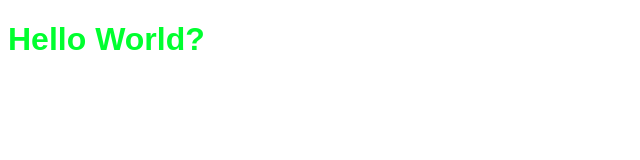
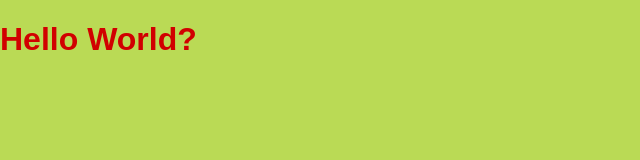
Before and after one commit to magdalenagorecka/1710-seed, a website built with webpack: page src/index.html in a window 1280 px wide. Shown: the whole page, without its empty margins (0-640 px from the left). Built offline with nearby package versions, Linux system fonts and the light colour scheme.

Commit message:
Adding autoprefix and  sass2css

```diff
--- /dev/null
+++ b/scss/index.scss
@@ -0,0 +1,11 @@
+$badass: #bada55;
+$red: #551010;
+body {
+  margin: 0;
+  background: $badass;
+  font-family: sans-serif;
+  color: #161616;
+  h1{
+    color: $red;
+  }
+}
```
Also changed, not shown: package.json (+10 -4 lines), src/index.css, 1 other file.
